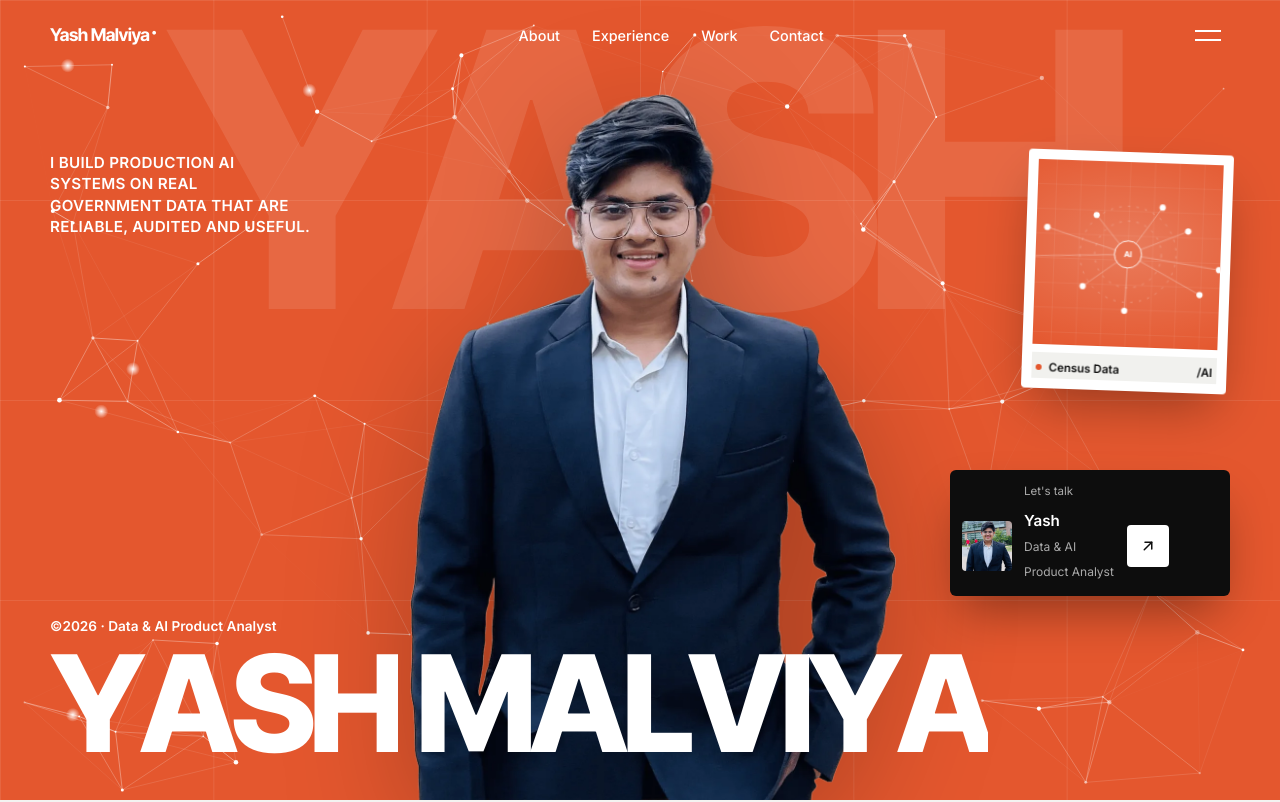
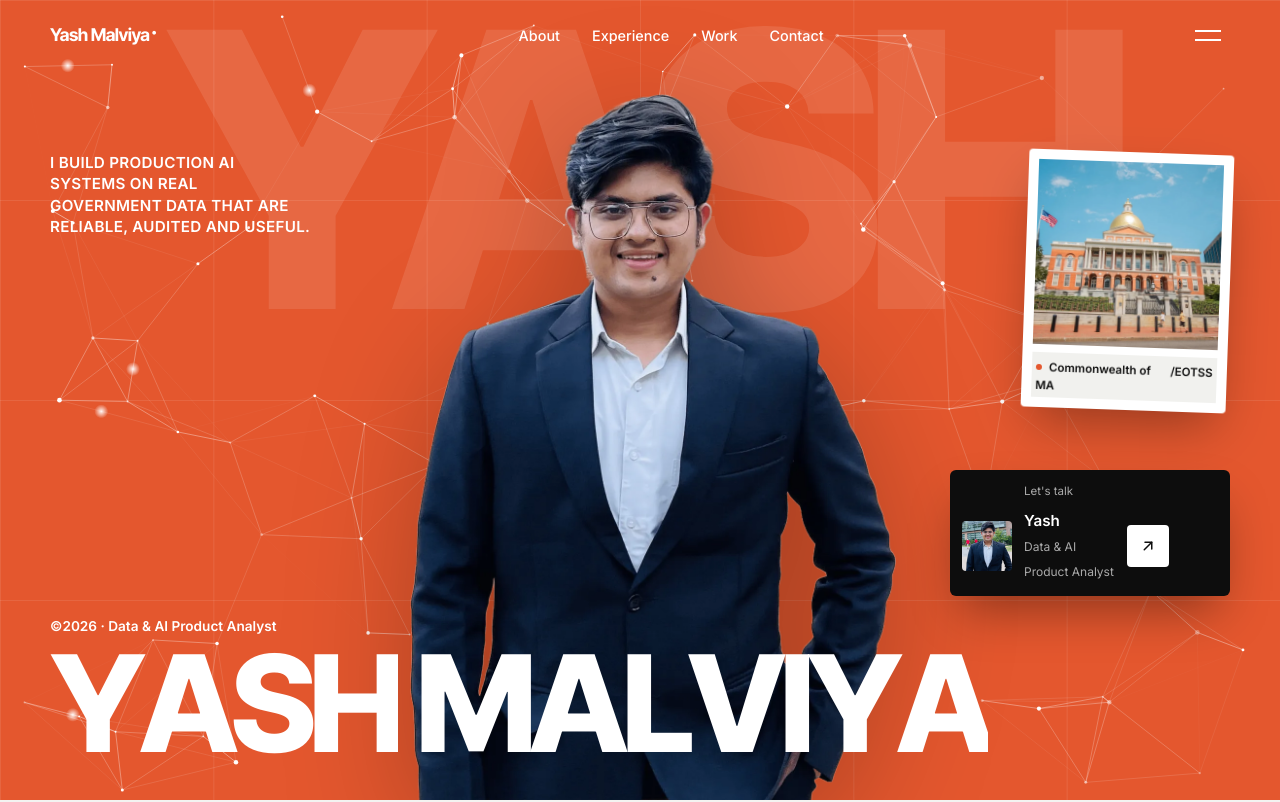
Before and after one commit to YashMalviya16/YashMalviya16.github.io, a React (Vite) app: page / in a window 1280 px wide. Shown: the top 802 px of the page. Built offline with nearby package versions, Linux system fonts and the light colour scheme.

Commit message:
feat: hero photo card shows current role (Commonwealth of MA) and links to experience

```diff
--- a/src/editorial/Hero.jsx
+++ b/src/editorial/Hero.jsx
@@ -1,7 +1,6 @@
 import { useRef } from 'react';
 import { motion, useMotionValue, useScroll, useSpring, useTransform } from 'motion/react';
-import { profile, projects } from '../data.js';
-import ProjectCover from '../components/ProjectCover.jsx';
+import { experience, profile } from '../data.js';
 import Magnetic from '../components/Magnetic.jsx';
 import NeuralField from '../components/NeuralField.jsx';
 import { ArrowUpRight, ease } from './ui.jsx';
@@ -35,7 +34,7 @@ function BigName({ text, delay }) {
 
 export default function Hero() {
   const ref = useRef(null);
-  const featured = projects[0];
+  const current = experience[0]; // current role, shown on the floating photo card
   const { scrollYProgress } = useScroll({ target: ref, offset: ['start start', 'end start'] });
   const ghostY = useTransform(scrollYProgress, [0, 1], ['0%', '40%']);
   const networkY = useTransform(scrollYProgress, [0, 1], ['0%', '20%']);
@@ -87,16 +86,17 @@ export default function Hero() {
         </motion.div>
 
         <motion.a
-          href="#work"
+          href="#experience"
           className="ed-float-card"
+          aria-label={`Currently at ${current.org}. See experience`}
           style={{ x: cardX }}
           initial={{ opacity: 0, y: 40, rotate: 6 }}
           animate={{ opacity: 1, y: 0, rotate: 2 }}
           transition={{ duration: 1.1, ease, delay: 0.8 }}
           whileHover={{ rotate: 0, scale: 1.03 }}
         >
-          <div className="ed-float-media"><ProjectCover art={featured.art} seed={`hero-${featured.id}`} /></div>
-          <div className="ed-float-label"><span><i /> {featured.title.split(' ').slice(0, 2).join(' ')}</span><span>/AI</span></div>
+          <div className="ed-float-media"><img src={current.photo} alt="" width="1200" height="900" /></div>
+          <div className="ed-float-label"><span><i /> Commonwealth of MA</span><span>/{current.short}</span></div>
         </motion.a>
 
         <motion.div className="ed-talk"
--- a/src/editorial/editorial.css
+++ b/src/editorial/editorial.css
@@ -145,6 +145,7 @@ h1, h2, h3, p { margin: 0; }
   box-shadow: 0 24px 50px -12px rgb(0 0 0 / 0.35); animation: ed-bob 6s ease-in-out infinite;
 }
 .ed-float-media { aspect-ratio: 1; overflow: hidden; background: var(--ed-orange); }
+.ed-float-media img { width: 100%; height: 100%; object-fit: cover; object-position: 50% 40%; }
 .ed-float-media .project-cover { --surface-2: var(--ed-orange); --accent: #fff; --border: rgb(255 255 255 / 0.18); --muted: rgb(255 255 255 / 0.6); --text: var(--ed-orange); }
 .ed-float-label { display: flex; justify-content: space-between; font-size: 0.72rem; font-weight: 600; margin-top: 8px; padding: 6px 4px 2px; background: #f1f1ee; }
 .ed-float-label i { display: inline-block; width: 6px; height: 6px; background: var(--ed-orange); border-radius: 99px; margin-right: 4px; vertical-align: 1px; }
```
